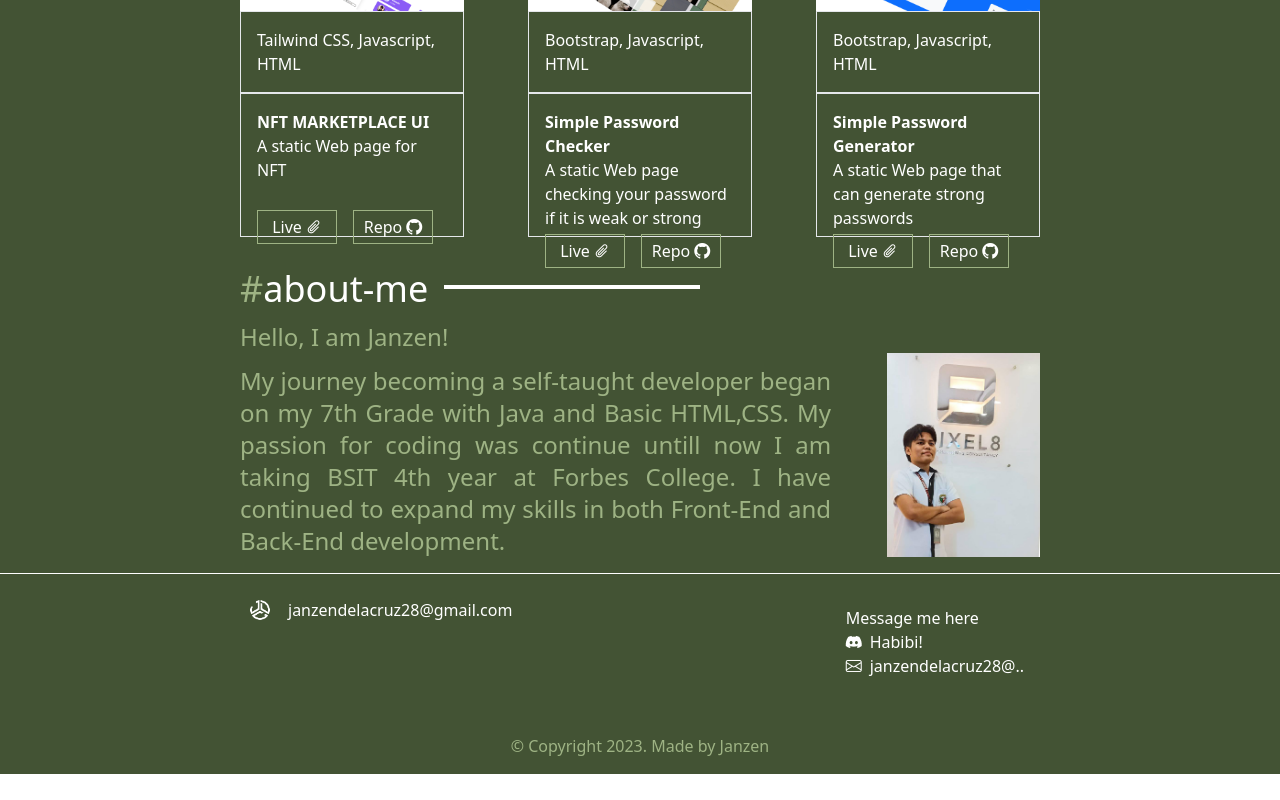
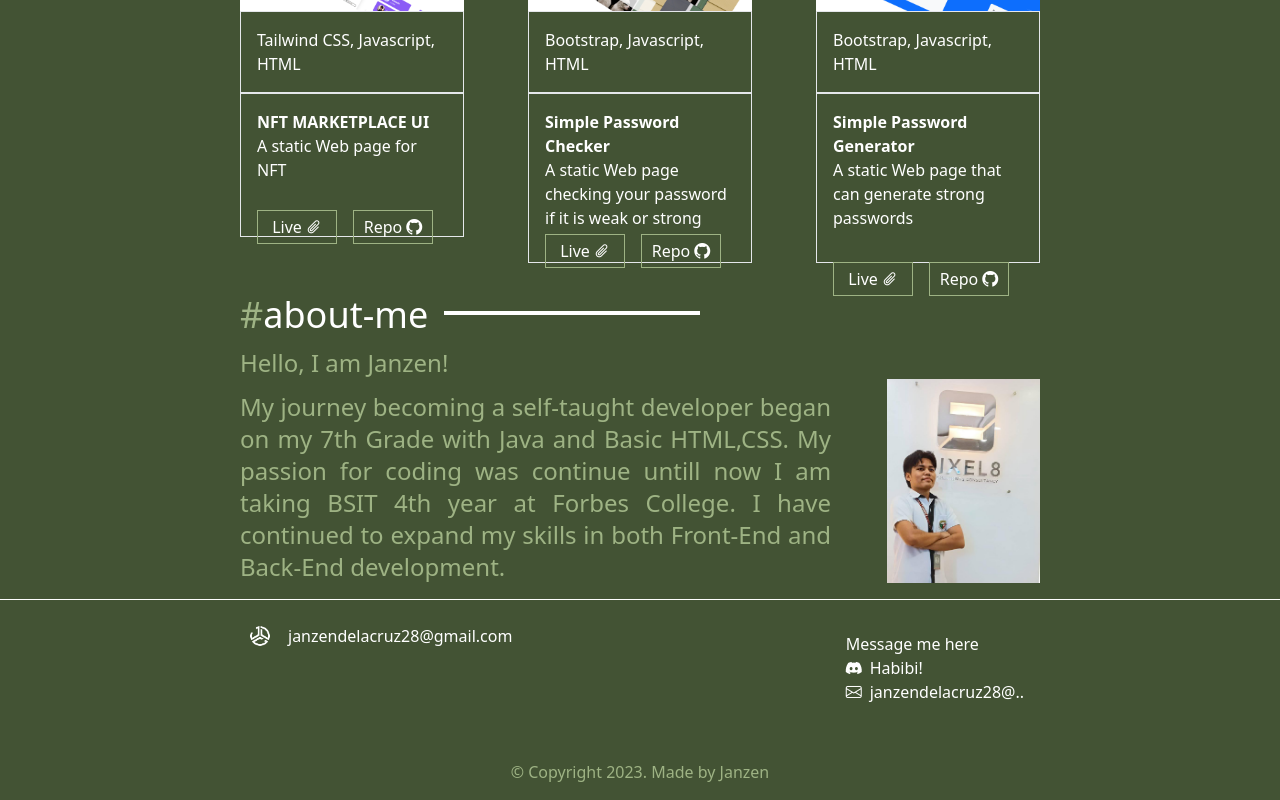
Before and after one commit to JanzenDC/vue-Portfolio, a Vue app: page / in a window 1280 px wide. Shown: the part 1261-2061 px from the top of the page. Before the commit the page ends 2035 px from the top, so only its background shows below. Built offline with nearby package versions, Linux system fonts and the light colour scheme.

Commit message:
updated items

```diff
--- a/package.json
+++ b/package.json
@@ -16,6 +16,6 @@
     "autoprefixer": "^10.4.16",
     "postcss": "^8.4.30",
     "tailwindcss": "^3.3.3",
-    "vite": "^4.4.9"
+    "vite": "^4.4.11"
   }
 }
--- a/src/App.vue
+++ b/src/App.vue
@@ -245,7 +245,7 @@
           <div class="text-white p-4 border">
             Bootstrap, Javascript, HTML
           </div>
-          <div class="text-white p-4 border h-36">
+          <div class="text-white p-4 border h-[170px]">
             <h1 class="font-bold">Simple Password Checker</h1>
             <p>A static Web page checking your password if it is weak or strong</p>
             <div class="flex mt-1 gap-4">
@@ -264,10 +264,10 @@
           <div class="text-white p-4 border">
             Bootstrap, Javascript, HTML
           </div>
-          <div class="text-white p-4 border h-36">
+          <div class="text-white p-4 border h-[170px]">
             <h1 class="font-bold">Simple Password Generator</h1>
             <p>A static Web page that can generate strong passwords</p>
-            <div class="flex mt-1 gap-4">
+            <div class="flex mt-8 gap-4">
               <div class="gap-1 p-1 border-[#9EB384] border w-20 flex justify-center items-center hover:bg-[#a8e26b]">
                 <a href="https://janzendc.github.io/Password-Generator/">Live </a> <i class="bi bi-paperclip rotate-45"></i>
               </div>
```
Also changed, not shown: 1 other file (tests, documents, lock files or other folders).
